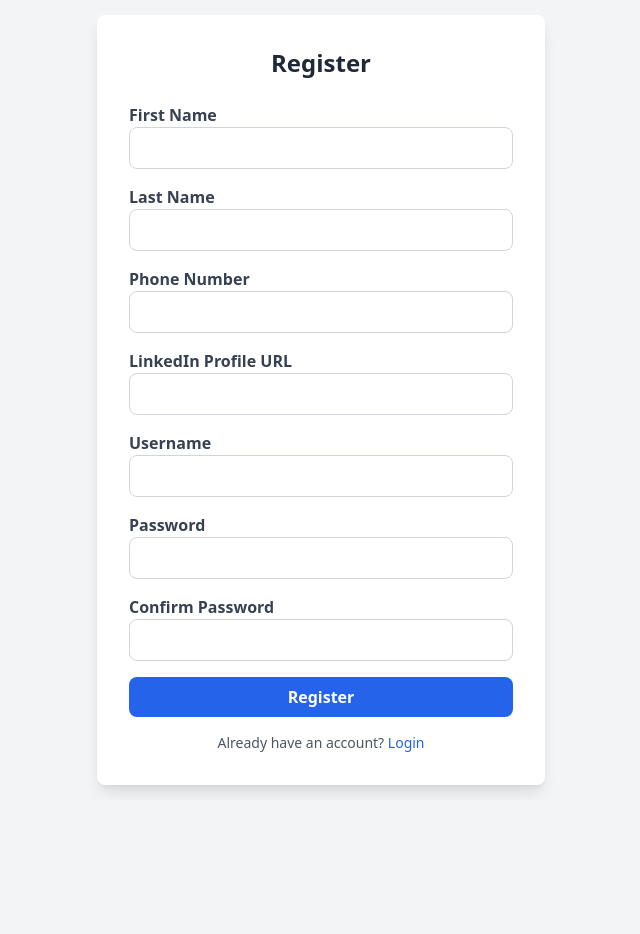
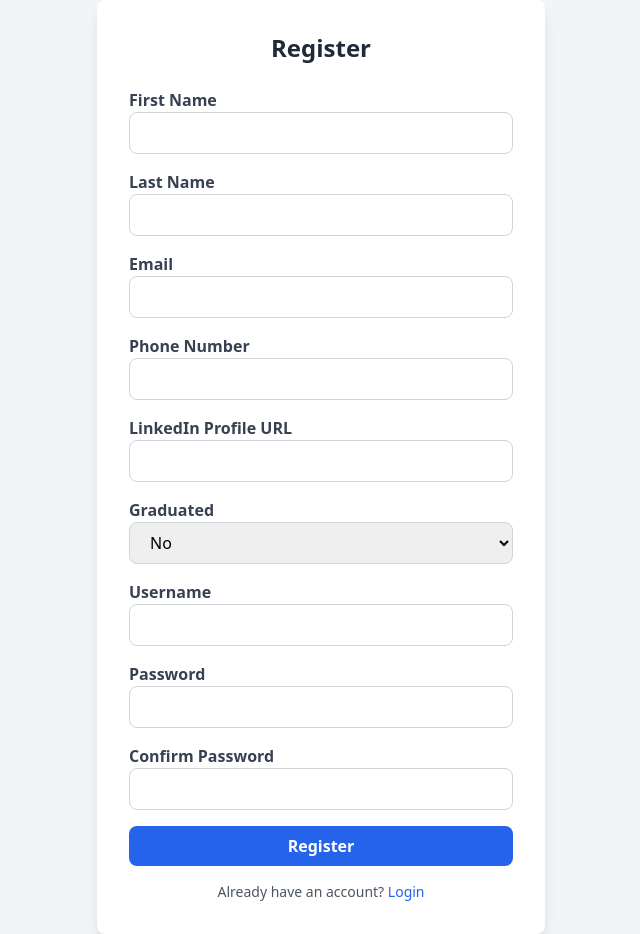
Before and after one commit to RamachandranKulothungan/EmailWhiz, a Django app: page /register/ in a window 1280 px wide. Shown: the whole page, without its empty margins (319-959 px from the left). Before the commit the page ends 792 px from the top, so only its background shows below. Run offline with Django 5.2, Linux system fonts and the light colour scheme.

Commit message:
feat: add more to registration

```diff
--- a/EmailWhiz/emailwhiz_ui/forms.py
+++ b/EmailWhiz/emailwhiz_ui/forms.py
@@ -1,4 +1,3 @@
-# forms.py
 from django import forms
 from django.contrib.auth.forms import UserCreationForm
 from .models import CustomUser
@@ -8,7 +7,24 @@ class CustomUserCreationForm(UserCreationForm):
     last_name = forms.CharField(max_length=100, required=True)
     phone_number = forms.CharField(max_length=15, required=True)
     linkedin_url = forms.URLField(max_length=200, required=True)
+    email = forms.EmailField(max_length=100, required=True)  # New Email field
+    graduated_or_not = forms.ChoiceField(
+        choices=[('yes', 'Yes'), ('no', 'No')],
+        required=True
+    )  # New Graduated field
+    college = forms.CharField(max_length=200, required=False)  # New College field (optional)
 
     class Meta:
         model = CustomUser
-        fields = ['username', 'first_name', 'last_name', 'phone_number', 'linkedin_url', 'password1', 'password2']
+        fields = ['username', 'first_name', 'last_name', 'phone_number', 'linkedin_url', 'email', 'graduated_or_not', 'college', 'password1', 'password2']
+
+    def clean(self):
+        cleaned_data = super().clean()
+        graduated = cleaned_data.get('graduated_or_not')
+        college = cleaned_data.get('college')
+
+        # If graduated is 'yes', ensure that college is provided
+        if graduated == 'yes' and not college:
+            self.add_error('college', 'This field is required when you select "Yes" for graduation.')
+
+        return cleaned_data
--- a/EmailWhiz/emailwhiz_ui/models.py
+++ b/EmailWhiz/emailwhiz_ui/models.py
@@ -1,10 +1,16 @@
-# models.py
 from django.contrib.auth.models import AbstractUser
 from django.db import models
 
 class CustomUser(AbstractUser):
     phone_number = models.CharField(max_length=15, null=True, blank=True)
     linkedin_url = models.URLField(max_length=200, null=True, blank=True)
+    email = models.EmailField(max_length=100, unique=True)  # New Email field
+    graduated_or_not = models.CharField(
+        max_length=3,
+        choices=[('yes', 'Yes'), ('no', 'No')],
+        default='no',  # Default to 'No'
+    )  # New Graduation status field
+    college = models.CharField(max_length=200, null=True, blank=True)  # New College field
 
     # Add related_name to avoid clash
     groups = models.ManyToManyField(
@@ -17,3 +23,6 @@ class CustomUser(AbstractUser):
         related_name='customuser_permissions_set',  # Specify a unique related_name
         blank=True,
     )
+
+    def __str__(self):
+        return self.username
--- a/EmailWhiz/emailwhiz_ui/templates/register.html
+++ b/EmailWhiz/emailwhiz_ui/templates/register.html
@@ -5,7 +5,20 @@
     <meta name="viewport" content="width=device-width, initial-scale=1.0">
     <title>Register</title>
     <link href="https://cdn.jsdelivr.net/npm/tailwindcss@2.2.19/dist/tailwind.min.css" rel="stylesheet">
+    <script>
+        // Show or hide the college field based on graduation status
+        function toggleCollegeField() {
+            var graduated = document.getElementById("graduated_or_not").value;
+            var collegeField = document.getElementById("college_field");
+            if (graduated === "yes") {
+                collegeField.style.display = "block";
+            } else {
+                collegeField.style.display = "none";
+            }
+        }
+    </script>
 </head>
+
 <body class="bg-gray-100 flex items-center justify-center min-h-screen">
     <div class="bg-white p-8 rounded-lg shadow-lg w-full max-w-md">
         <h2 class="text-2xl font-bold text-center text-gray-800 mb-6">Register</h2>
@@ -50,6 +63,20 @@
             </div>
 
             <div>
+                <label for="email" class="block text-gray-700 font-semibold">Email</label>
+                <input type="email" name="email" id="email"
+                    class="w-full px-4 py-2 border border-gray-300 rounded-lg focus:outline-none focus:ring-2 focus:ring-blue-500"
+                    value="{{ form.email.value|default:'' }}">
+                {% if form.email.errors %}
+                    <div class="text-red-500 text-sm mt-1">
+                        {% for error in form.email.errors %}
+                            <p>{{ error }}</p>
+                        {% endfor %}
+                    </div>
+                {% endif %}
+            </div>
+
+            <div>
                 <label for="phone_number" class="block text-gray-700 font-semibold">Phone Number</label>
                 <input type="text" name="phone_number" id="phone_number"
                     class="w-full px-4 py-2 border border-gray-300 rounded-lg focus:outline-none focus:ring-2 focus:ring-blue-500"
@@ -71,6 +98,30 @@
                 {% if form.linkedin_url.errors %}
                     <div class="text-red-500 text-sm mt-1">
                         {% for error in form.linkedin_url.errors %}
+                            <p>{{ error }}</p>
+                        {% endfor %}
+                    </div>
+                {% endif %}
+            </div>
+
+            <div>
+                <label for="graduated_or_not" class="block text-gray-700 font-semibold">Graduated</label>
+                <select name="graduated_or_not" id="graduated_or_not"
+                    class="w-full px-4 py-2 border border-gray-300 rounded-lg focus:outline-none focus:ring-2 focus:ring-blue-500"
+                    onchange="toggleCollegeField()">
+                    <option value="no" {% if form.graduated_or_not.value == 'no' %}selected{% endif %}>No</option>
+                    <option value="yes" {% if form.graduated_or_not.value == 'yes' %}selected{% endif %}>Yes</option>
+                </select>
+            </div>
+
+            <div id="college_field" style="display: none;">
+                <label for="college" class="block text-gray-700 font-semibold">College</label>
+                <input type="text" name="college" id="college"
+                    class="w-full px-4 py-2 border border-gray-300 rounded-lg focus:outline-none focus:ring-2 focus:ring-blue-500"
+                    value="{{ form.college.value|default:'' }}">
+                {% if form.college.errors %}
+                    <div class="text-red-500 text-sm mt-1">
+                        {% for error in form.college.errors %}
                             <p>{{ error }}</p>
                         {% endfor %}
                     </div>
@@ -127,5 +178,9 @@
             Already have an account? <a href="{% url 'login' %}" class="text-blue-600 hover:underline">Login</a>
         </p>
     </div>
+
+    <script>
+        toggleCollegeField();
+    </script>
 </body>
 </html>
```
Also changed, not shown: EmailWhiz/emailwhiz_ui/migrations/0002_customuser_college_customuser_graduated_or_not_and_more.py (added).
